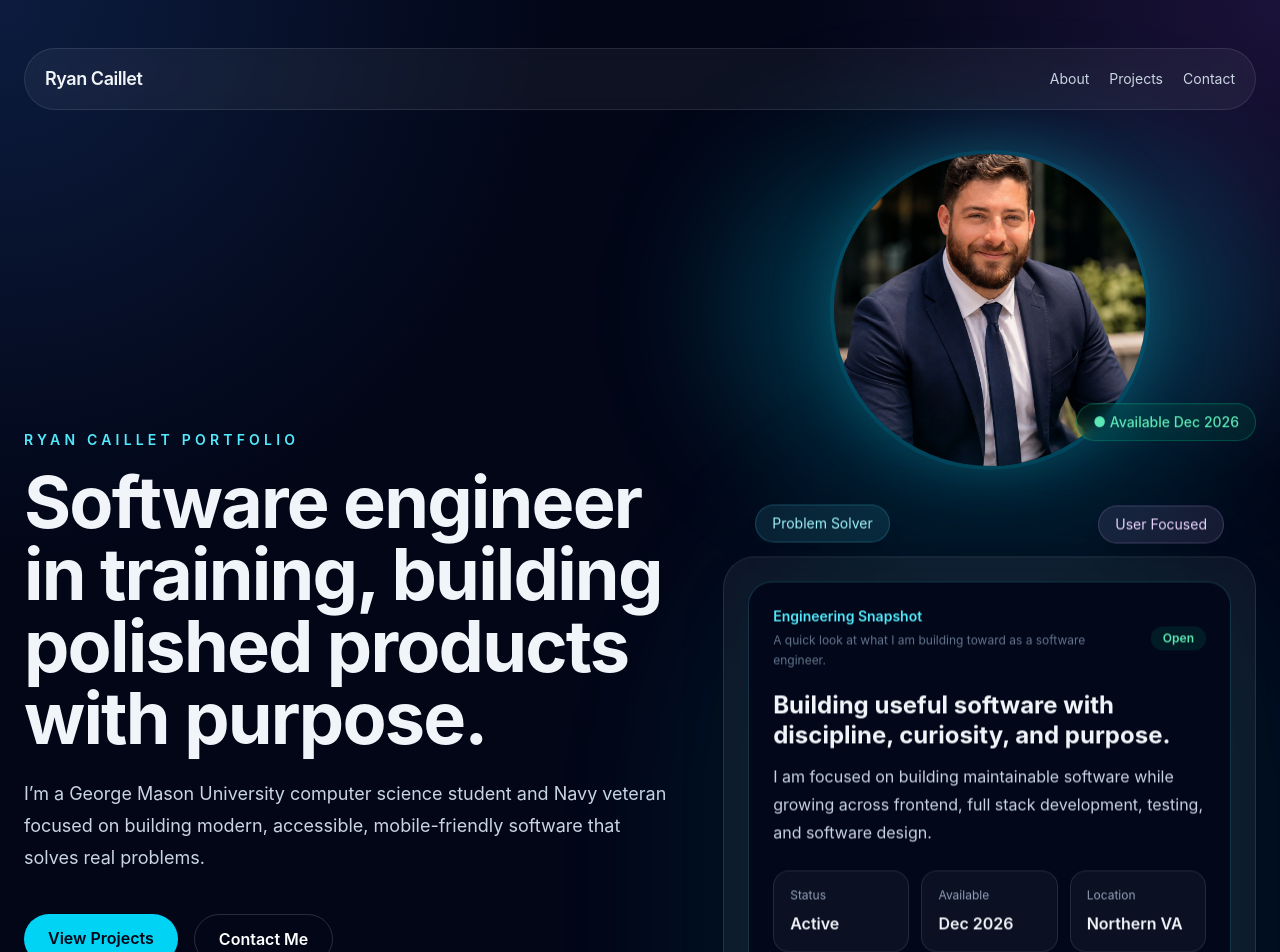
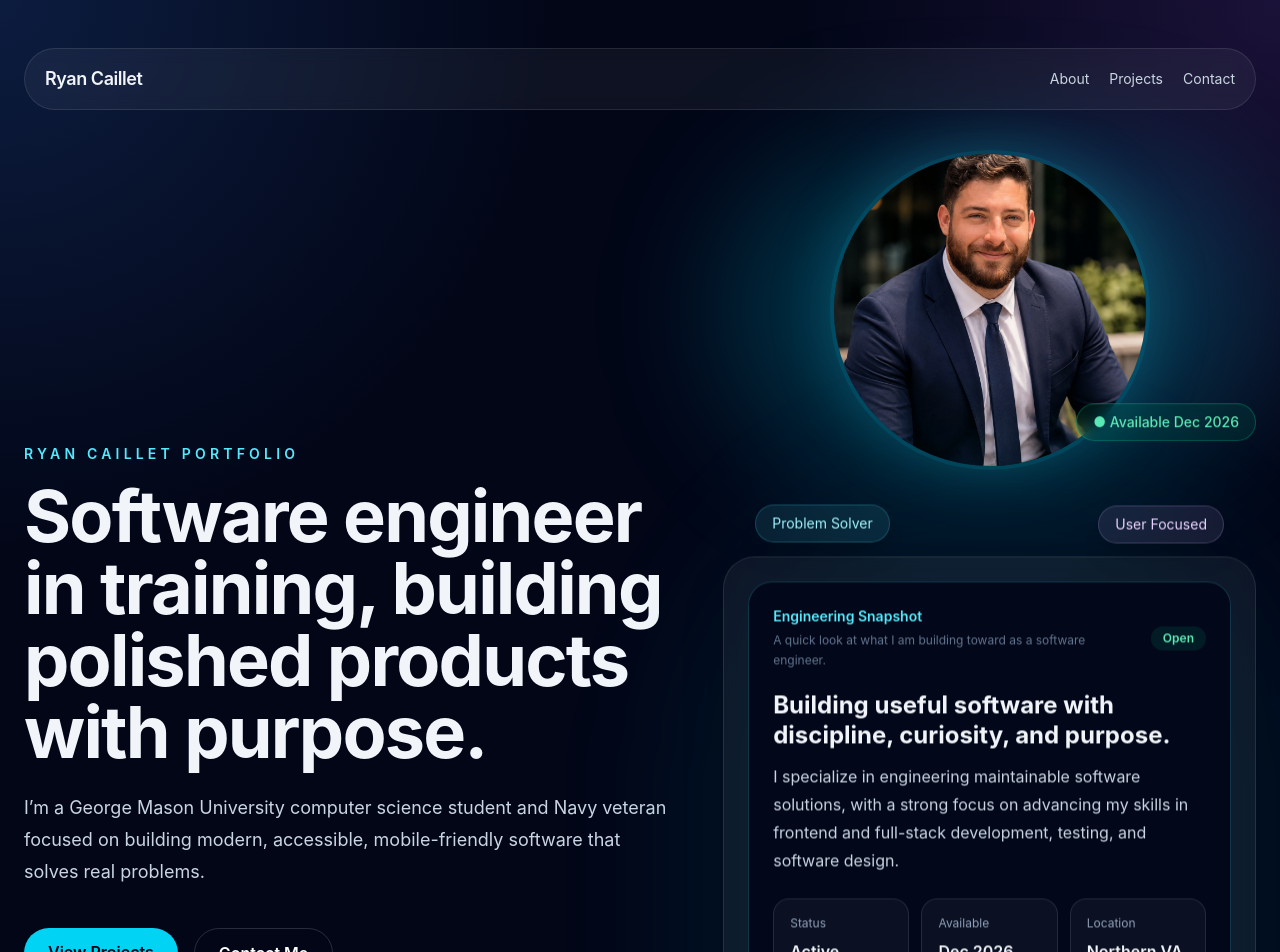
Before and after one commit to rycaillet/ryan-portfolio, a React (Vite) app: page / in a window 1280 px wide. Shown: the top 952 px of the page. Built offline with nearby package versions, Linux system fonts and the light colour scheme.

Commit message:
Changed wording in DashboardCard.tsx

```diff
--- a/src/components/ui/DashboardCard.tsx
+++ b/src/components/ui/DashboardCard.tsx
@@ -83,8 +83,7 @@ export function DashboardCard() {
           </h2>
 
           <p className="mt-3 text-sm leading-7 text-slate-300 sm:text-base">
-            I am focused on building maintainable software while growing across
-            frontend, full stack development, testing, and software design.
+            I specialize in engineering maintainable software solutions, with a strong focus on advancing my skills in frontend and full-stack development, testing, and software design.
           </p>
 
           <div className="mt-6 grid gap-3 sm:grid-cols-3">
```
